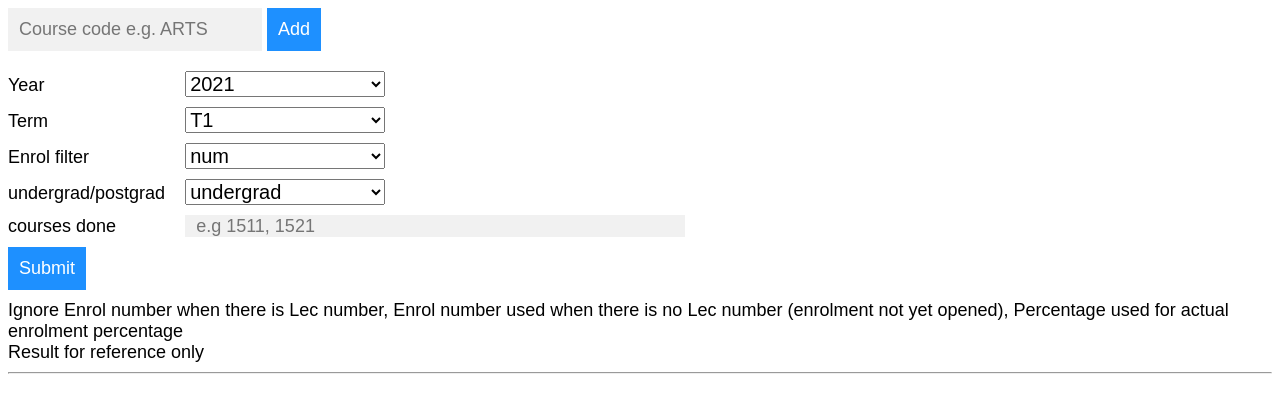
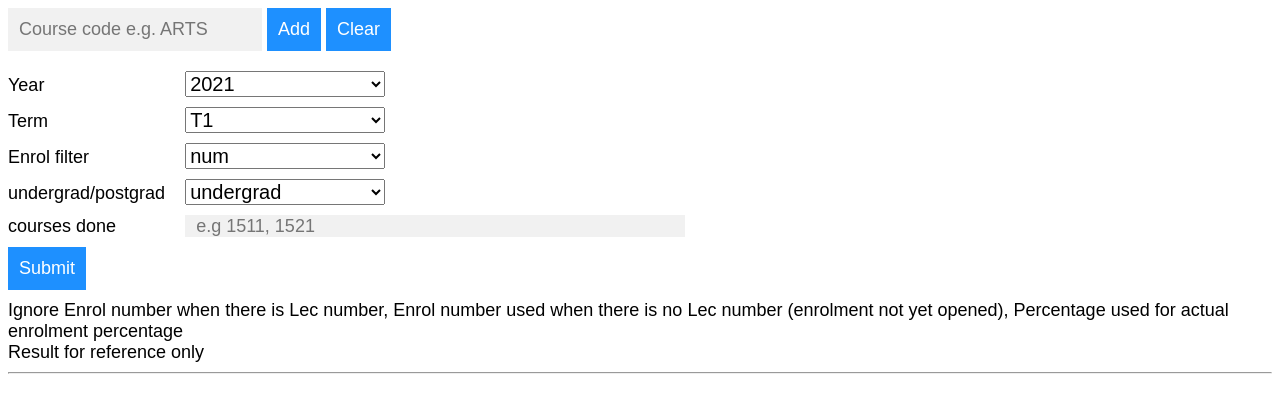
Before and after one commit to postsent/unsw_course_filter, a Flask app: page /handle_degree in a window 1280 px wide. Shown: the top 413 px of the page. Run offline with Flask 2, Linux system fonts and the light colour scheme.

Commit message:
add clear button to clear up all input degree tags

```diff
--- a/src/app.py
+++ b/src/app.py
@@ -76,12 +76,17 @@ def handle_close(): # close the degree button
     headings, data, courses_done, under_post, perc_num, degree, term, year = get_database()
 
     c = request.args.get('close') # handle no input and initial assignment of none
-    print(c)
-    print(degree)
+
     try:
         degree.remove(c)
     except:
         pass
+    set_database(headings, data, courses_done, under_post, perc_num, degree, term, year)
+    return render_template("table.html", headings=headings, data=data, term=term, courses_done=courses_done, under_post=under_post, perc_num=perc_num, year=year, degree=degree)
+
+@app.route('/handle_clear', methods=['GET'])
+def handle_clear(): # close the degree button
+    degree = []
     set_database(headings, data, courses_done, under_post, perc_num, degree, term, year)
     return render_template("table.html", headings=headings, data=data, term=term, courses_done=courses_done, under_post=under_post, perc_num=perc_num, year=year, degree=degree)
 
--- a/src/handle_multiple_degree.py
+++ b/src/handle_multiple_degree.py
@@ -1,6 +1,7 @@
 from class_scraper import Class_scrapter, C
 
 class Degrees_sorting():
+
     def __init__(self, degree=[], term="T1", is_frontend=True, is_undergrad=True, sort_algo=C.ENROL_NUM, is_table=True, courses_done="", url_rank="", year="2021"):
         self.result = []
         total_enrol = 0
@@ -10,6 +11,7 @@ class Degrees_sorting():
         n_on_campus = 0
         courses_done = []
         course_on_campus = []
+
         for d in degree:
             c = Class_scrapter(d, term, True, is_undergrad, sort_algo, True, courses_done, "", year)
             data_list = c.get_list()
--- a/src/templates/table.html
+++ b/src/templates/table.html
@@ -15,15 +15,21 @@
 
         <!--Make sure the form has the autocomplete function switched off:-->
         <!-- url for https://stackoverflow.com/questions/11556958/sending-data-from-html-form-to-a-python-script-in-flask -->
-        <form autocomplete="off", action="{{ url_for('handle_degree')}}">
-        <!-- <label for="name">course code prefix</label> -->
-            <div class="autocomplete">
+        <div style="float: left; ">
+            <form autocomplete="off", action="{{ url_for('handle_degree')}}" width="50px">
+                <!-- <label for="name">course code prefix</label> -->
+                <div class="autocomplete" >
+                    <input name="degree" id="myInput" type="text" placeholder="Course code e.g. ARTS" >
+                    <input type="submit" value="Add">
+                </div>
+            </form>
+        </div>
+        <!-- <div style="float: right;"></div> -->
+        <form style="padding-left: 5px;" action="{{ url_for('handle_clear')}}">
+            <input type="submit" value="Clear" >
+        </form>
 
-                <input name="degree" id="myInput" type="text" placeholder="Course code e.g. ARTS" >
-                <input type="submit" value="Add">
 
-            </div>
-        </form>
         <div class="myspacing"></div>
         <!-- closeable list item - https://www.w3schools.com/howto/howto_js_close_list_items.asp -->
         <div class="myspacing">
```
